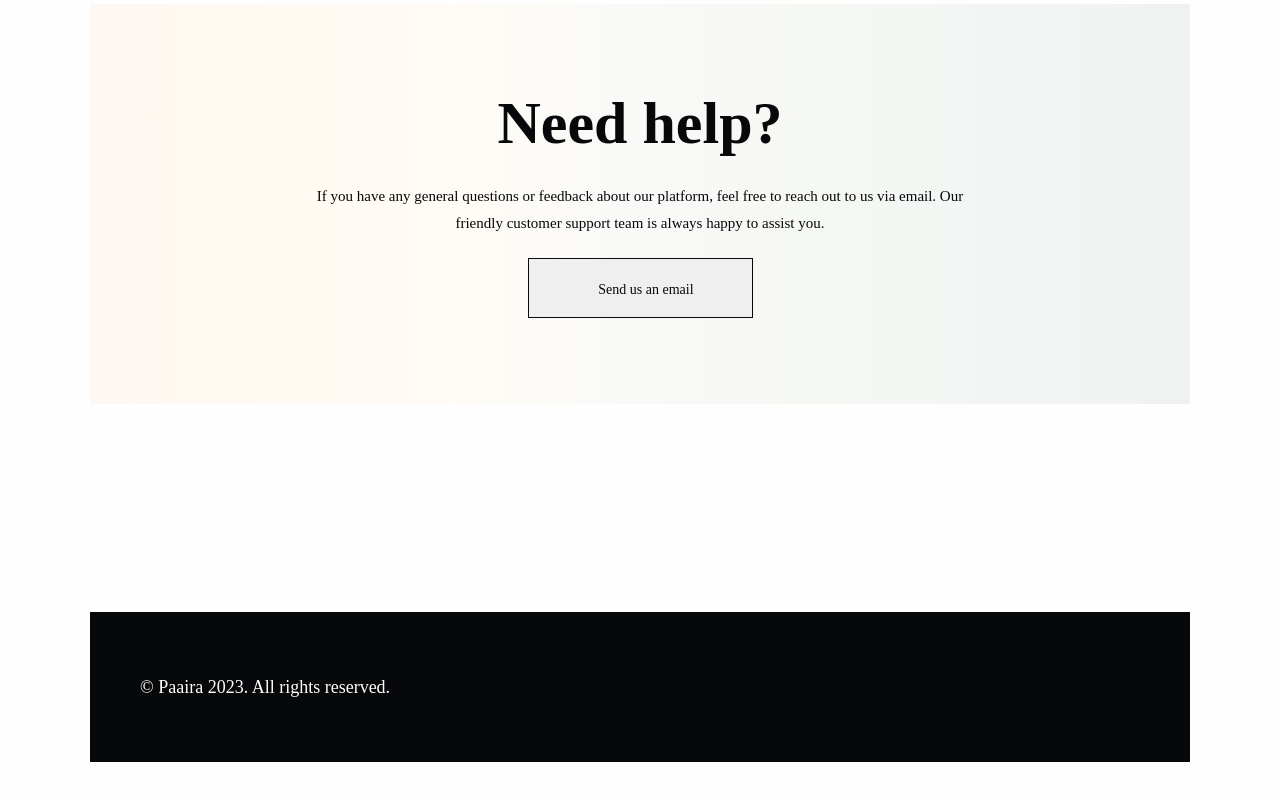
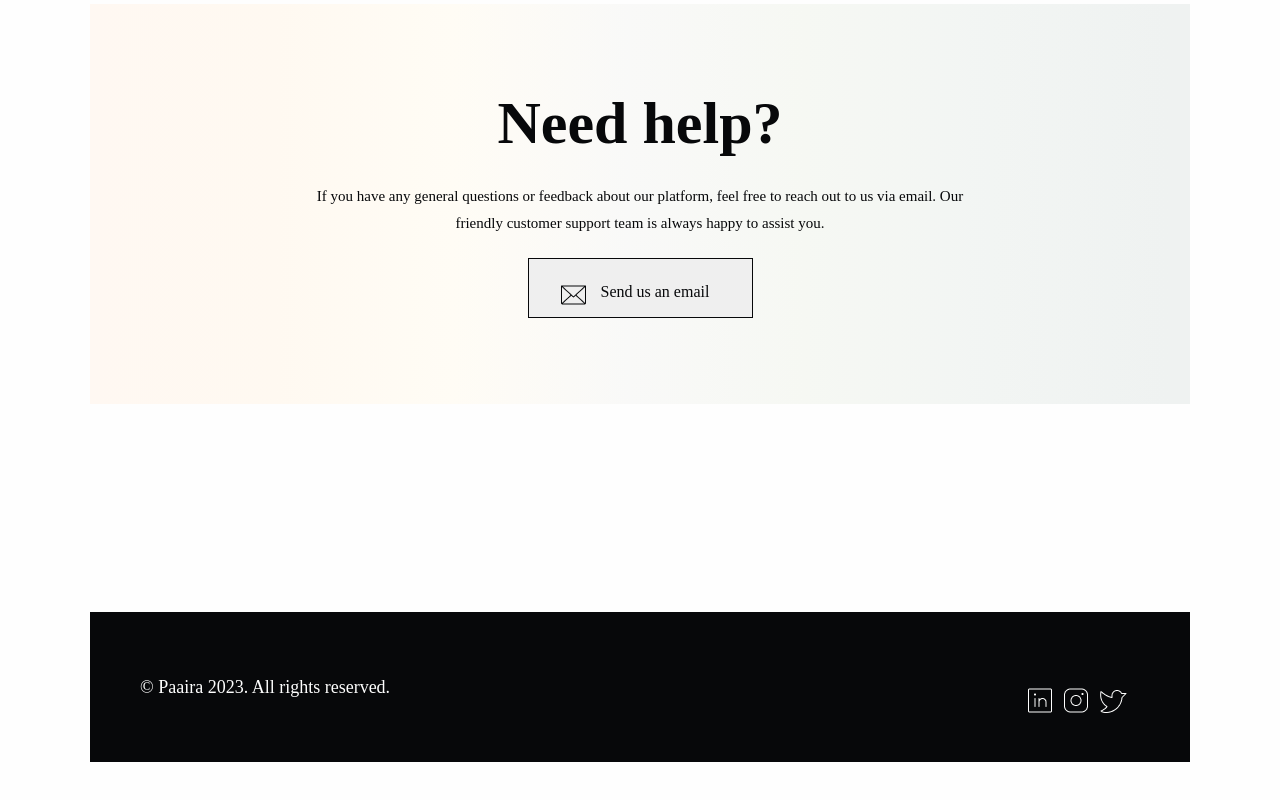
Before and after one commit to wbcyber/paaira, a plain HTML site: page Paaira1/index.html in a window 1280 px wide. Shown: the part 4967-5767 px from the top of the page. Drawn offline with Linux system fonts and the light colour scheme; a web font is replaced by a local one.

Commit message:
Add files via upload

```diff
--- a/Paaira1/app.css
+++ b/Paaira1/app.css
@@ -50,12 +50,7 @@ img.logo {
     text-align: left;
     color: var(--active-secondary);
   }
-  /* .before {
-    width: 1px;
-    height: 83px;
-    flex-grow: 0;
-    background-color: var(--disabled-secondary);
-  } */
+
 nav .Navigation .nav-details  button {
     width: 350px;
     height: 50px;
@@ -469,6 +464,11 @@ nav .Navigation .nav-details  button {
     text-align: center;
     color: var(--active-secondary);
   }
+  .Vector3 {
+    width: 8px;
+    height: 8px;
+    margin: 0 20px 0 0;
+  }
   .btn1 {
     width: 225px;
     height: 60px;
@@ -478,7 +478,7 @@ nav .Navigation .nav-details  button {
     justify-content: center;
     align-items: left;
     gap: 16px;
-    padding: 20px 48px;
+    padding: 20px 28px;
     border: solid 1px var(--active-secondary);
     margin-top: 60px;
   }
@@ -489,7 +489,7 @@ nav .Navigation .nav-details  button {
     height: 44px;
     flex-grow: 0;
     font-family: Urbanist;
-    font-size: 14px;
+    font-size: 16px;
     font-weight: 300;
     font-stretch: normal;
     font-style: normal;
@@ -504,12 +504,13 @@ nav .Navigation .nav-details  button {
     align-self: stretch;
     flex-grow: 0;
     display: flex;
-    flex-direction: column;
+    flex-direction: row;
     justify-content: flex-start;
     align-items: stretch;
     gap: 96px;
     padding: 40px 0;
     background-color: var(--active-secondary);
+
   }
   .Paaira-2023-All-rights-reserved {
     width: 350px;
@@ -523,24 +524,24 @@ nav .Navigation .nav-details  button {
     line-height: 1.2;
     letter-spacing: normal;
     text-align: left;
-    margin: 25px 0px 25px 50px ;
+    margin: 25px 100px 25px 50px ;
     color: var(--active-primary);
   }
   .social-icons {
-    width: 18px;
+    width: 430px;
     height: 32px;
     flex-grow: 0;
     display: flex;
     flex-direction: row;
-    justify-content: flex-start;
+    justify-content: flex-end;
     align-items: flex-end;
     gap: 16px;
     padding: 0;
+  }
+  .Vector2 {
+    width: 20px;
+    height: 25px;
+    margin: 100px 0px -25px 0px ;
+    /* border: solid 1px var(--active-primary); */
 
   }
-  .Vector2 {
-    width: 25px;
-    height: 22px;
-    border: solid 1px var(--active-primary);
-
-  }
--- a/Paaira1/index.html
+++ b/Paaira1/index.html
@@ -189,7 +189,9 @@
             </div>
 
             <button class="btn1">
-                <div class="Vector"></div>
+                <div class="Vector3">
+                    <img src="images/Icons_mail.png"srcset="images/Icons_mail@2x.png 2x,images/Icons_mail@3x.png 3x"class="">
+                </div>
                 <span class="Start-an-Exchange2 Buttonsb1">
                     Send us an email
                 </span>
```
Also changed, not shown: Paaira1/images/Icons_mail.png (added), Paaira1/images/Icons_mail@2x.png (added), Paaira1/images/Icons_mail@3x.png (added).
